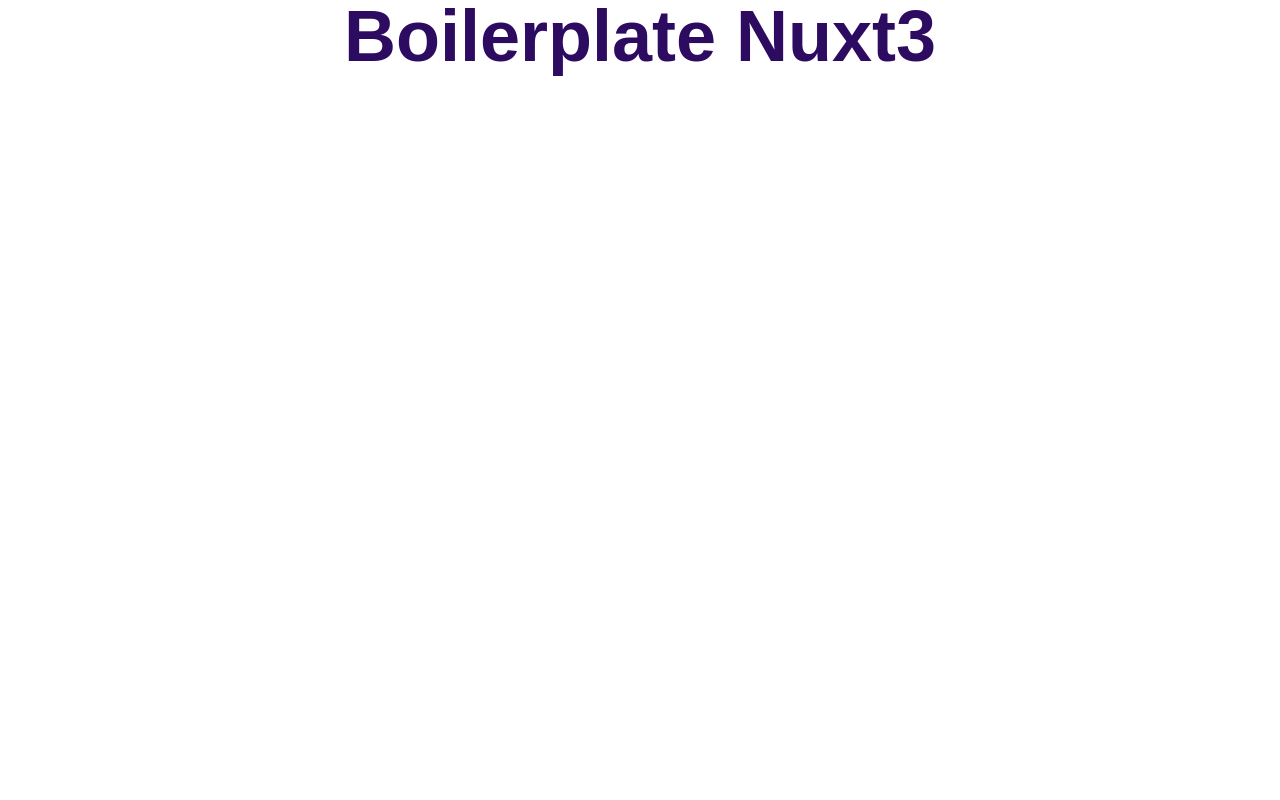
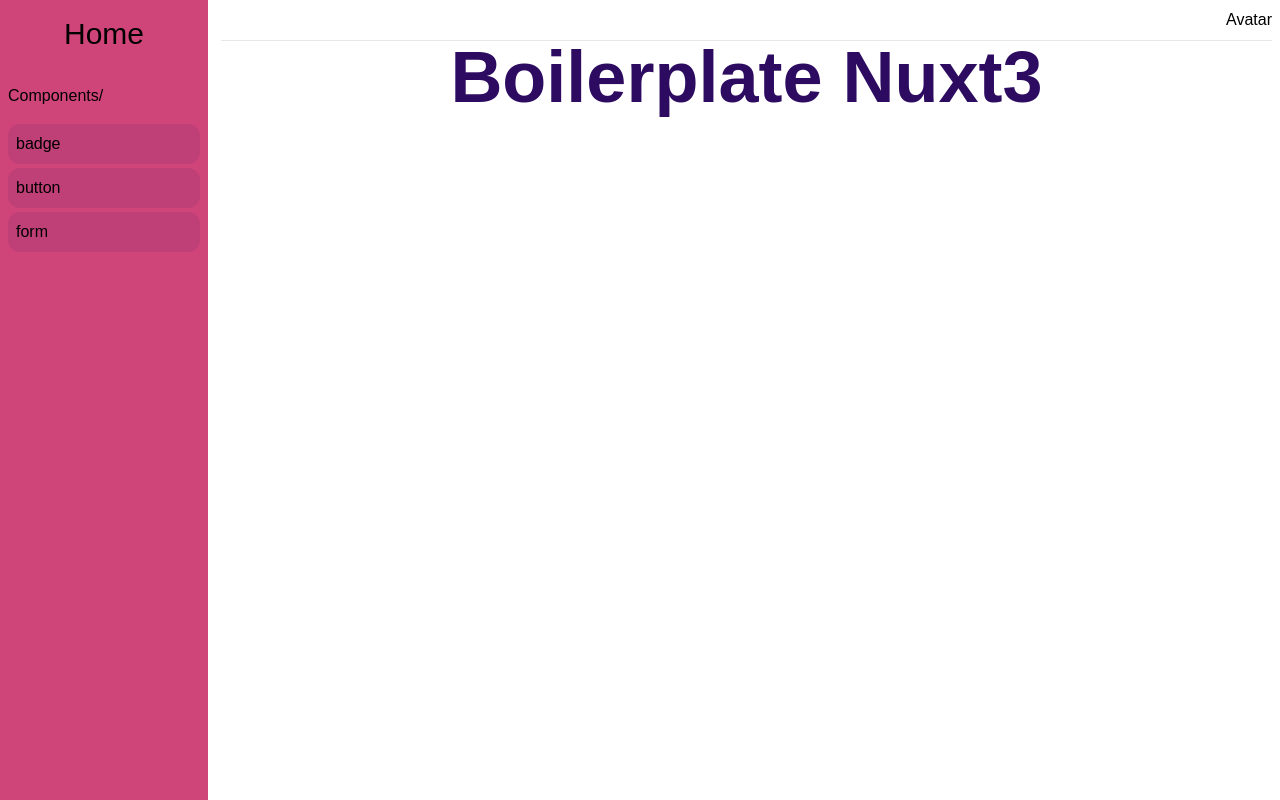
Before and after one commit to fernandoprestes/boilerplate-nuxt3, a Nuxt app: page / in a window 1280 px wide. Built offline with nearby package versions, Linux system fonts and the light colour scheme.

Commit message:
feat: add menu responsive

```diff
--- /dev/null
+++ b/components/Atoms/Icon/ArrowBack.vue
@@ -0,0 +1,12 @@
+<template>
+  <svg
+    width="1em"
+    height="1em"
+    viewBox="0 0 24 24"
+  >
+    <path
+      fill="currentColor"
+      d="M21 11H6.83l3.58-3.59L9 6l-6 6l6 6l1.41-1.42L6.83 13H21v-2Z"
+    ></path>
+  </svg>
+</template>
--- /dev/null
+++ b/components/Atoms/Icon/Github.vue
@@ -0,0 +1,22 @@
+<template>
+  <svg
+    :width="size"
+    :height="size"
+    viewBox="0 0 24 24"
+  >
+    <path
+      :fill="color"
+      d="M12 2A10 10 0 0 0 2 12c0 4.42 2.87 8.17 6.84 9.5c.5.08.66-.23.66-.5v-1.69c-2.77.6-3.36-1.34-3.36-1.34c-.46-1.16-1.11-1.47-1.11-1.47c-.91-.62.07-.6.07-.6c1 .07 1.53 1.03 1.53 1.03c.87 1.52 2.34 1.07 2.91.83c.09-.65.35-1.09.63-1.34c-2.22-.25-4.55-1.11-4.55-4.92c0-1.11.38-2 1.03-2.71c-.1-.25-.45-1.29.1-2.64c0 0 .84-.27 2.75 1.02c.79-.22 1.65-.33 2.5-.33c.85 0 1.71.11 2.5.33c1.91-1.29 2.75-1.02 2.75-1.02c.55 1.35.2 2.39.1 2.64c.65.71 1.03 1.6 1.03 2.71c0 3.82-2.34 4.66-4.57 4.91c.36.31.69.92.69 1.85V21c0 .27.16.59.67.5C19.14 20.16 22 16.42 22 12A10 10 0 0 0 12 2Z"
+    ></path>
+  </svg>
+</template>
+
+<script>
+  export default {
+    name: 'Github',
+    props: {
+      size: { type: [String, Number], default: 22 },
+      color: { type: String, default: 'white' },
+    },
+  };
+</script>
--- /dev/null
+++ b/components/Atoms/Icon/Menu.vue
@@ -0,0 +1,12 @@
+<template>
+  <svg
+    width="1em"
+    height="1em"
+    viewBox="0 0 24 24"
+  >
+    <path
+      fill="currentColor"
+      d="M4 18h16c.55 0 1-.45 1-1s-.45-1-1-1H4c-.55 0-1 .45-1 1s.45 1 1 1zm0-5h16c.55 0 1-.45 1-1s-.45-1-1-1H4c-.55 0-1 .45-1 1s.45 1 1 1zM3 7c0 .55.45 1 1 1h16c.55 0 1-.45 1-1s-.45-1-1-1H4c-.55 0-1 .45-1 1z"
+    ></path>
+  </svg>
+</template>
--- a/layouts/default.vue
+++ b/layouts/default.vue
@@ -1,17 +1,81 @@
-<script
-  lang="ts"
-  setup
->
+<script lang="ts" setup>
   import { useRoute } from 'vue-router';
+
+  const { width } = useWindowSize();
+  const isMobile = computed(() => {
+    return width.value < 1023;
+  });
 
   const route = useRoute();
   useHead({
     title: computed(() => `Nuxt3 | ${route.meta.title}`),
   });
+
+  const isShowMenuMobileOpen = ref(false);
+  const ShowMenuMobileOpenRef = ref(null);
+
+  onClickOutside(ShowMenuMobileOpenRef, _event => {
+    isShowMenuMobileOpen.value = false;
+  });
+
+  const handleToggleMenu = () => {
+    isShowMenuMobileOpen.value = !isShowMenuMobileOpen.value;
+  };
 </script>
 <template>
-  <main>
-    <aside></aside>
-    <slot></slot>
-  </main>
+  <div class="flex h-screen overflow-hidden">
+    <div class="lg:w-64 relative">
+      <div
+        ref="ShowMenuMobileOpenRef"
+        class="bg-secondary h-screen w-52 lg:fixed lg:block px-2 py-4 lg:translate-x-0 transition-all ease-in-out duration-500 z-40"
+        :class="isShowMenuMobileOpen ? 'fixed' : 'block fixed -translate-x-full'"
+      >
+        <div class="flex justify-between items-center">
+          <atoms-icon-arrow-back
+            v-if="isMobile"
+            class="cursor-pointer text-2xl"
+            @click="handleToggleMenu"
+          >
+            back
+          </atoms-icon-arrow-back>
+          <div class="flex justify-center w-full text-3xl">
+            <nuxt-link to="/">Home</nuxt-link>
+          </div>
+        </div>
+        <div class="mt-8">
+          <h3>Components/</h3>
+          <div class="flex gap-1 flex-col py-4 w-full">
+            <nuxt-link
+              class="px-2 py-2 bg-primary/10 rounded-xl hover:bg-primary/30 cursor-pointer"
+              to="/components/badge"
+              >badge</nuxt-link
+            >
+            <nuxt-link
+              class="px-2 py-2 bg-primary/10 rounded-xl hover:bg-primary/30 cursor-pointer"
+              to="/components/button"
+              >button</nuxt-link
+            >
+            <nuxt-link
+              class="px-2 py-2 bg-primary/10 rounded-xl hover:bg-primary/30 cursor-pointer"
+              to="/components/form"
+              >form</nuxt-link
+            >
+          </div>
+        </div>
+      </div>
+    </div>
+    <div class="px-2 w-full">
+      <header class="flex justify-between sticky top-0 bg-white border-b border-gray-200 z-30 py-2">
+        <div>
+          <atoms-icon-menu
+            v-if="isMobile"
+            class="text-3xl cursor-pointer"
+            @click="handleToggleMenu"
+          />
+        </div>
+        <div>Avatar</div>
+      </header>
+      <slot />
+    </div>
+  </div>
 </template>
```
